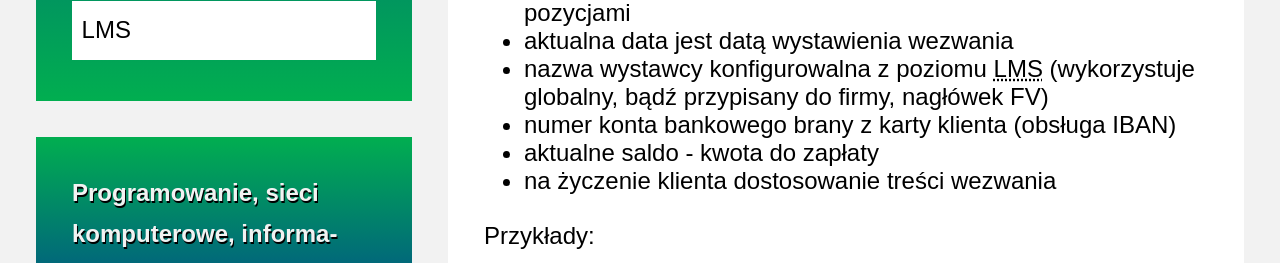
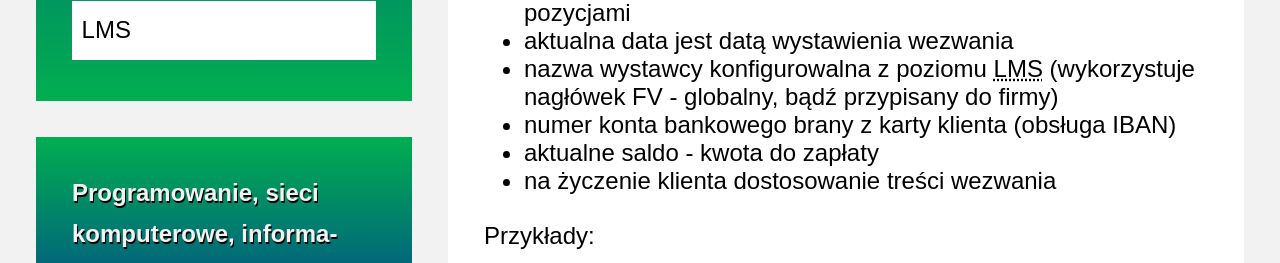
Before and after one commit to maciejlew/maciejlew.github.io, a Jekyll site: the page built from pages/lms.md, in a window 1280 px wide. Shown: the part 585-848 px from the top of the page. Built offline with Jekyll 4.4.1, drawn with Linux system fonts in a browser that asks for light colours.

Commit message:
Fixes debit note template description

```diff
--- a/pages/lms.md
+++ b/pages/lms.md
@@ -17,7 +17,7 @@ Poniżej przedstawiam moje gotowe komponenty dla systemu LMS.
  * uwzględnienie terminów płatności
  * uwzględnienie możliwości występowania FV z wieloma pozycjami
  * aktualna data jest datą wystawienia wezwania
- * nazwa wystawcy konfigurowalna z poziomu LMS (wykorzystuje globalny, bądź przypisany do firmy, nagłówek FV)
+ * nazwa wystawcy konfigurowalna z poziomu LMS (wykorzystuje nagłówek FV - globalny, bądź przypisany do firmy)
  * numer konta bankowego brany z karty klienta (obsługa IBAN)
  * aktualne saldo - kwota do zapłaty
  * na życzenie klienta dostosowanie treści wezwania
```
